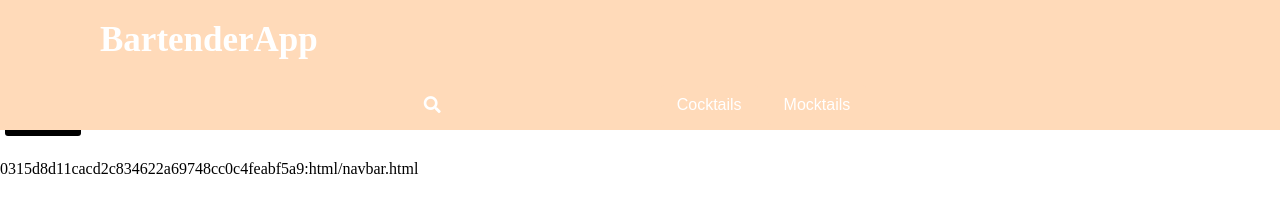
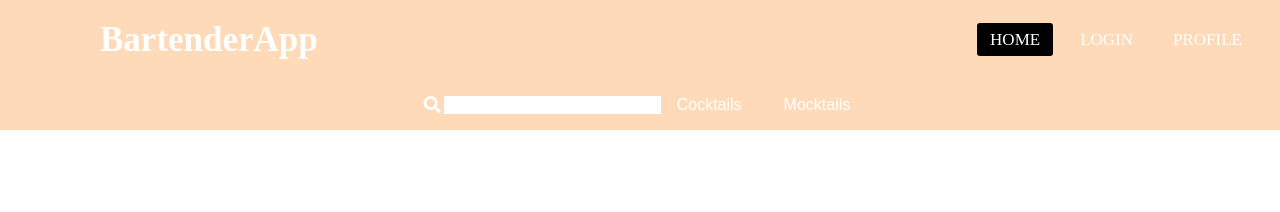
Before and after one commit to Pepalacios/csc642-BartenderApp, a website: page html/navbar.html in a window 1280 px wide. Drawn offline with Linux system fonts and the light colour scheme.

Commit message:
fixed searchbar for navbar

```diff
--- a/css/app.css
+++ b/css/app.css
@@ -108,13 +108,14 @@ section{
   width: 100%;
 
 
+
 }
 .search-bar input[type="text"] {
   width: 100%;
   height: 100%;
   border: none;
   font-size: 16px;
-  background-color: peachpuff;
+  background-color: white;
   box-shadow: none;
   margin-left: 30px;
 }
@@ -134,6 +135,7 @@ section{
   font-size: 16px;
 }
 
+
 .search-bar form i {
   position: absolute;
   font-size: 17px;
--- a/html/navbar.html
+++ b/html/navbar.html
@@ -4,6 +4,8 @@
     <meta charset="utf-8">
     <title>Bartender</title>
     <meta name="viewport" content="width=device-width, initial-scale=1.0">
+
+
     <link rel="stylesheet" href="../css/app.css">
     <link rel="stylesheet" href="https://cdnjs.cloudflare.com/ajax/libs/font-awesome/5.15.3/css/all.min.css"/>
   </head>
@@ -19,13 +21,7 @@
 
         <li><a class="active" href="#">Home</a></li>
         <li><a href="#">Login</a></li>
-<<<<<<< HEAD:navbar.html
         <li><a href="#">profile</a></li>
-=======
-        <li><a href="#">Cocktails</a></li>
-        <li><a href="#">Mocktails</a></li>
-        <li><a href="#">Profile</a></li>
->>>>>>> 0315d8d11cacd2c834622a69748cc0c4feabf5a9:html/navbar.html
       </ul>
       <div class="search-bar">
         <form action="/search">
@@ -41,4 +37,3 @@
     </nav>
     <section></section>
   </body>
-</html>
```
